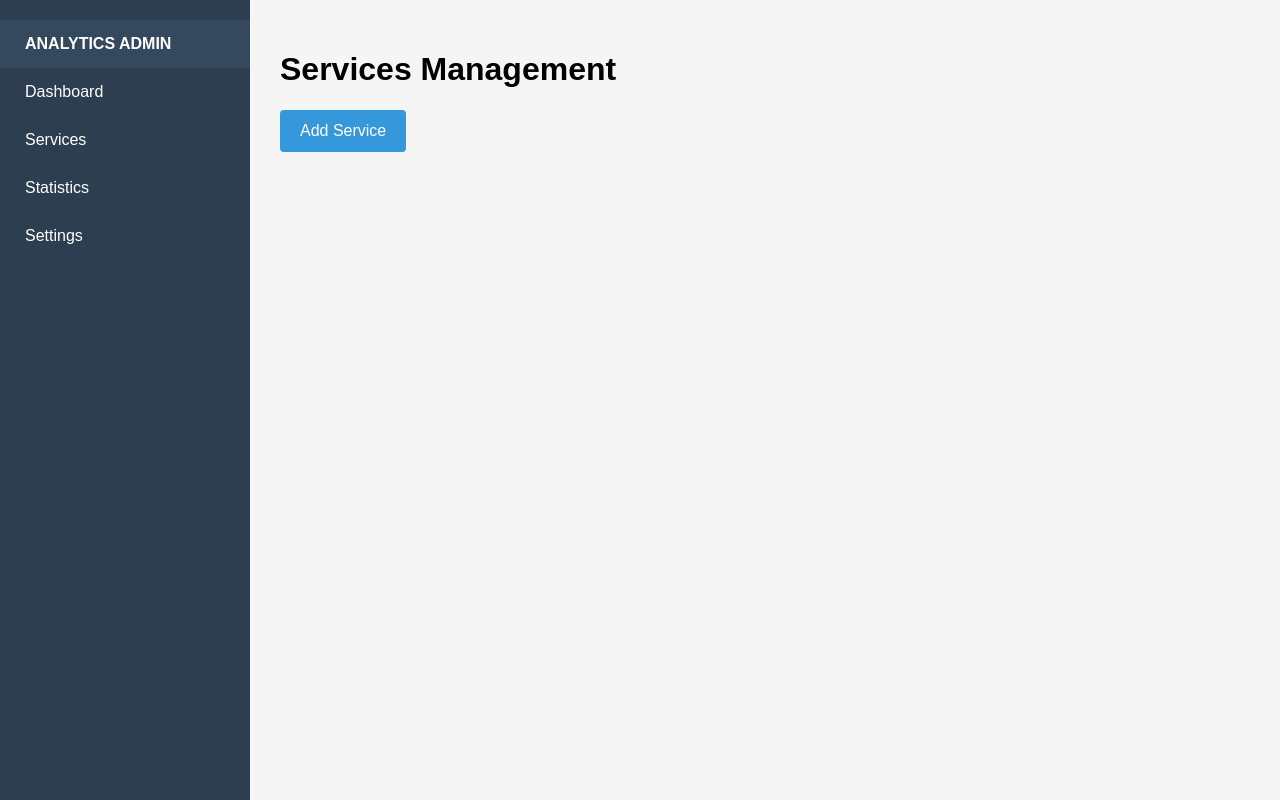
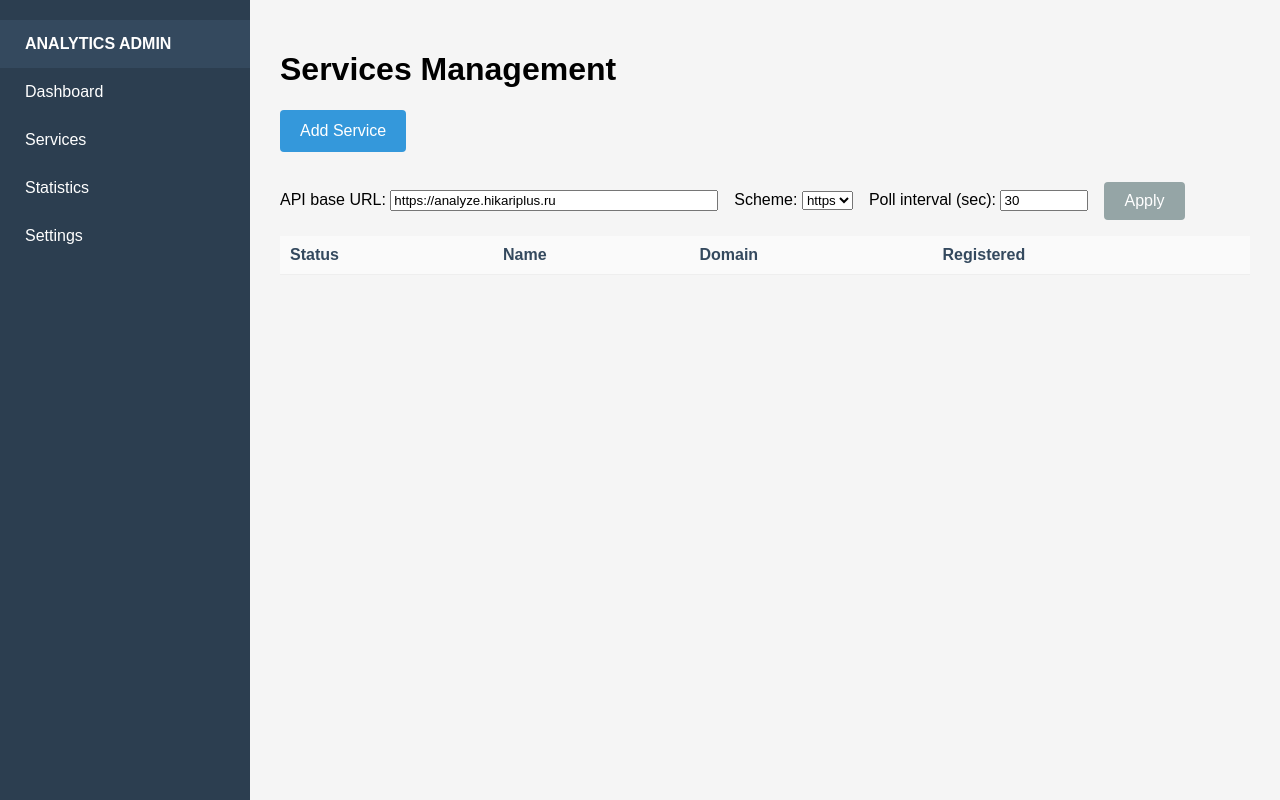
Before and after one commit to Terc1a/OptiLiens, a Flask app: template webpanel/templates/admin.html in a window 1280 px wide. Run offline with Flask 3, Linux system fonts and the light colour scheme; the template is opened without the code that fills it, so the values that code supplies are empty.

Commit message:
Реализовал интерфейс списка сервисов и их статуса в админ-панели

```diff
--- a/webpanel/templates/admin.html
+++ b/webpanel/templates/admin.html
@@ -120,6 +120,24 @@
             margin-top: 10px;
             display: none;
         }
+        .status-dot {
+            display: inline-block;
+            width: 10px;
+            height: 10px;
+            border-radius: 50%;
+            background-color: #bbb; /* unknown */
+        }
+        .status-up { background-color: #2ecc71; }
+        .status-down { background-color: #e74c3c; }
+        .controls {
+            display: flex;
+            gap: 16px;
+            align-items: center;
+            margin-bottom: 16px;
+        }
+        table { width: 100%; border-collapse: collapse; background: #fff; }
+        th, td { padding: 10px; border-bottom: 1px solid #eee; text-align: left; }
+        th { background: #fafafa; color: #34495e; }
     </style>
 </head>
 <body>
@@ -136,9 +154,37 @@
             <h1>Services Management</h1>
             <button class="add-service-btn" id="addServiceBtn">Add Service</button>
 
-            <!-- Здесь будет список существующих сервисов -->
+            <div class="controls">
+                <label>
+                    API base URL:
+                    <input type="text" id="apiBaseUrl" placeholder="https://analyze.hikariplus.ru" style="width:320px;">
+                </label>
+                <label>
+                    Scheme:
+                    <select id="pollScheme">
+                        <option value="https" selected>https</option>
+                        <option value="http">http</option>
+                    </select>
+                </label>
+                <label>
+                    Poll interval (sec):
+                    <input type="number" id="pollInterval" min="5" step="5" value="30" style="width:80px;">
+                </label>
+                <button class="btn btn-secondary" id="applySettings">Apply</button>
+            </div>
+
             <div id="servicesList">
-                <!-- Динамически будет заполняться через JS -->
+                <table id="servicesTable">
+                    <thead>
+                        <tr>
+                            <th>Status</th>
+                            <th>Name</th>
+                            <th>Domain</th>
+                            <th>Registered</th>
+                        </tr>
+                    </thead>
+                    <tbody></tbody>
+                </table>
             </div>
         </div>
     </div>
@@ -173,6 +219,87 @@
     </div>
 
 <script>
+    // --- Settings helpers ---
+    function loadSettings() {
+        const savedBase = localStorage.getItem('apiBaseUrl');
+        const savedInterval = localStorage.getItem('pollIntervalSec');
+        const savedScheme = localStorage.getItem('pollScheme');
+        if (savedBase) document.getElementById('apiBaseUrl').value = savedBase;
+        if (savedInterval) document.getElementById('pollInterval').value = savedInterval;
+        if (savedScheme) document.getElementById('pollScheme').value = savedScheme;
+        if (!document.getElementById('apiBaseUrl').value) {
+            document.getElementById('apiBaseUrl').value = 'https://analyze.hikariplus.ru';
+        }
+    }
+    function saveSettings() {
+        localStorage.setItem('apiBaseUrl', document.getElementById('apiBaseUrl').value.trim());
+        localStorage.setItem('pollIntervalSec', document.getElementById('pollInterval').value);
+        localStorage.setItem('pollScheme', document.getElementById('pollScheme').value);
+    }
+
+    let pollTimer = null;
+    function startPolling() {
+        if (pollTimer) clearInterval(pollTimer);
+        const intervalSec = Math.max(5, parseInt(document.getElementById('pollInterval').value || '30', 10));
+        pollTimer = setInterval(fetchStatuses, intervalSec * 1000);
+        fetchStatuses();
+    }
+
+    // --- Render services table ---
+    async function loadServices() {
+        const base = document.getElementById('apiBaseUrl').value.replace(/\/$/, '');
+        try {
+            const resp = await fetch(`${base}/services`);
+            if (!resp.ok) throw new Error('Failed to load services');
+            const data = await resp.json();
+            const tbody = document.querySelector('#servicesTable tbody');
+            tbody.innerHTML = '';
+            (data.services || []).forEach(s => {
+                const tr = document.createElement('tr');
+                tr.innerHTML = `
+                    <td><span class="status-dot" id="st-${encodeURIComponent(s.name)}"></span></td>
+                    <td>${s.name}</td>
+                    <td>${s.domain || ''}</td>
+                    <td>${s.reg_date ? new Date(s.reg_date).toLocaleString() : ''}</td>
+                `;
+                tbody.appendChild(tr);
+            });
+        } catch (e) {
+            console.error(e);
+        }
+    }
+
+    async function fetchStatuses() {
+        const base = document.getElementById('apiBaseUrl').value.replace(/\/$/, '');
+        const scheme = document.getElementById('pollScheme').value;
+        try {
+            const resp = await fetch(`${base}/services_status?scheme=${encodeURIComponent(scheme)}`);
+            if (!resp.ok) throw new Error('Failed to load statuses');
+            const data = await resp.json();
+            const statuses = data.statuses || {};
+            for (const [name, up] of Object.entries(statuses)) {
+                const el = document.getElementById(`st-${encodeURIComponent(name)}`);
+                if (!el) continue;
+                el.classList.remove('status-up', 'status-down');
+                el.classList.add(up ? 'status-up' : 'status-down');
+            }
+        } catch (e) {
+            console.error(e);
+        }
+    }
+
+    // Settings apply
+    document.addEventListener('DOMContentLoaded', () => {
+        loadSettings();
+        document.getElementById('applySettings').addEventListener('click', () => {
+            saveSettings();
+            loadServices();
+            startPolling();
+        });
+        // initial load
+        loadServices().then(startPolling);
+    });
+
     document.getElementById('addServiceBtn').addEventListener('click', () => {
         document.getElementById('addServiceModal').style.display = 'flex';
     });
```
Also changed, not shown: webpanel/app.py (+0 -14 lines).
